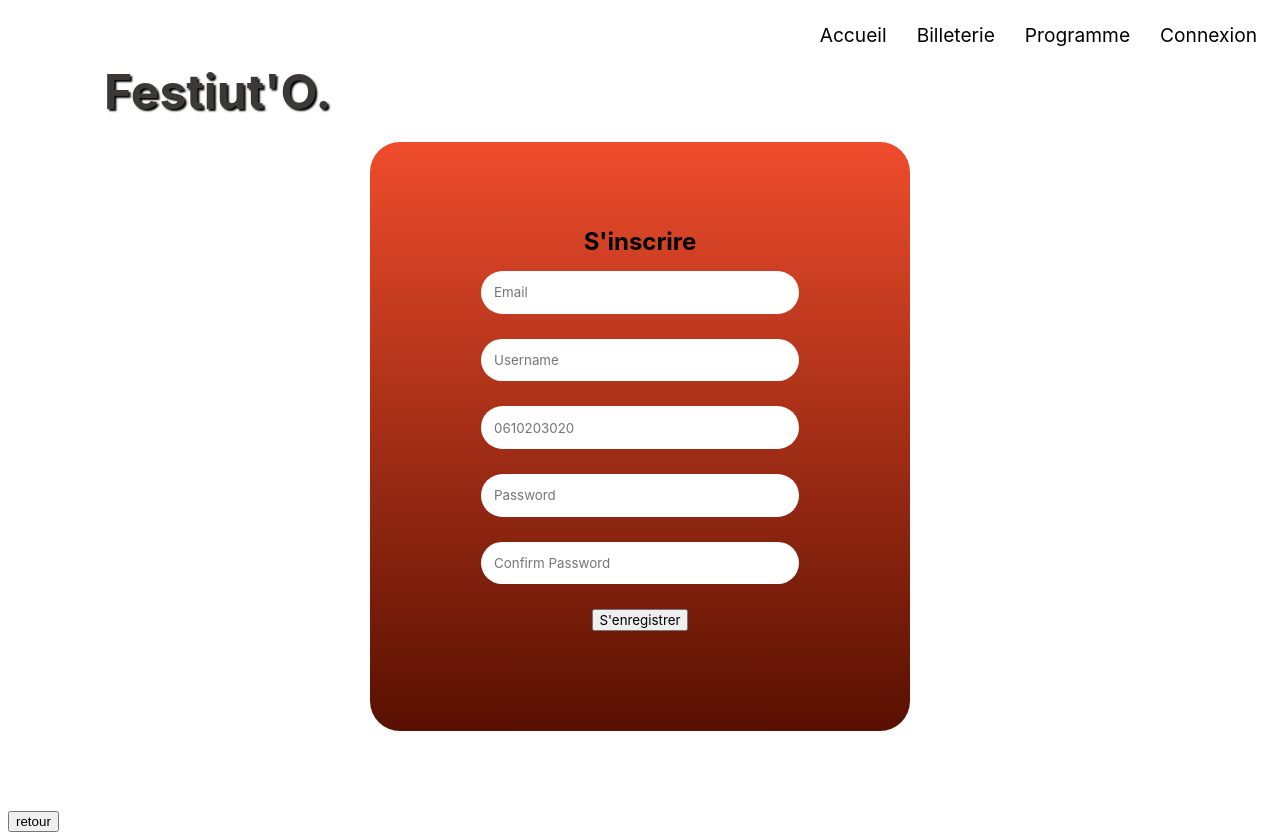
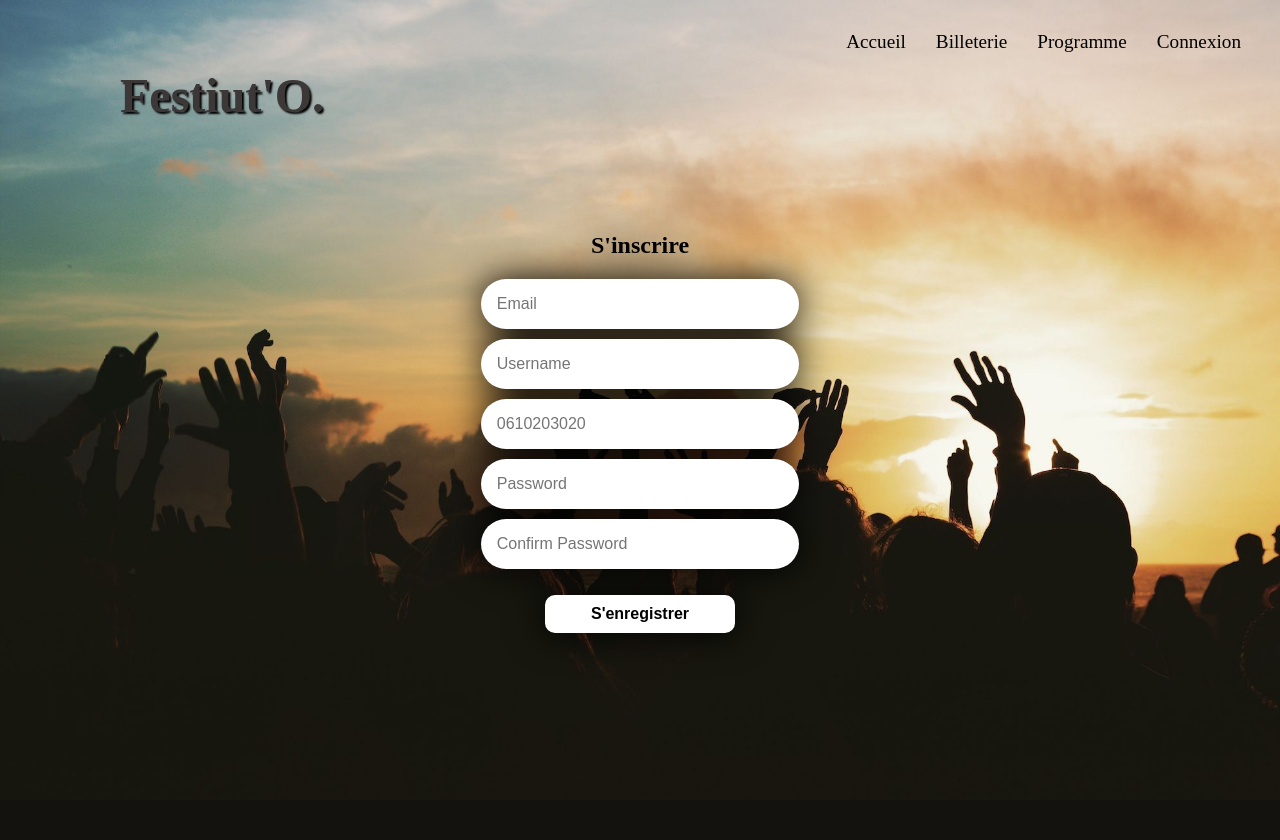
Before and after one commit to Plumatachi/FestiutO, a Flask app: page /Register/ in a window 1280 px wide. After the commit the page ends 708 px from the top, so only its background shows below. Run offline with Flask 3, Linux system fonts and the light colour scheme.

Commit message:
Add new CSS files and update existing CSS files

```diff
--- /dev/null
+++ b/FestiutO/static/css/background-festival-ete.css
@@ -0,0 +1,7 @@
+html {
+    background-image: url("../imagesHtml/festival_musique_ete.jpg");
+    background-repeat: no-repeat;
+    background-size: 100% auto;
+    background-position: top center;
+    background-color: rgb(25, 22, 14);
+}
--- a/FestiutO/static/css/base.css
+++ b/FestiutO/static/css/base.css
@@ -1,9 +1,4 @@
 /* @import url('https://fonts.googleapis.com/css2?family=Inter&display=swap'); */
-
-body, .input *, .element{
-    font-family: 'Inter', sans-serif;
-}
-
 
 a {
     text-decoration: none;
--- /dev/null
+++ b/FestiutO/static/css/billeterie.css
@@ -0,0 +1,3 @@
+main{
+    margin-top: 8em;
+}
--- a/FestiutO/static/css/register.css
+++ b/FestiutO/static/css/register.css
@@ -1,25 +1,89 @@
+.form {
+    margin-left: auto;
+    margin-right: auto;
+    width: 30%;
+    padding: 5em;
+    text-align: center;
+    border-radius: 30px;
+    filter: drop-shadow(0 0 1.2rem #000);
+}
+
+.element{
+    font-size: 16px;
+    font-family: Arial, sans-serif;
+    color: rgb(16, 16, 17);
+}
+
+.elementSubmit:hover{
+    background-color: rgb(238, 76, 44);
+    color: white;
+    cursor: pointer;
+}
+
+.elementSubmit{
+    background-color: rgb(255, 255, 255);
+    color: rgb(0, 0, 0);
+    cursor: pointer;
+}
+
+
+
+main{
+    background-color: transparent;
+    padding-top: 3em;
+}
+header {
+    margin: 1em;
+
+    border-radius: 10px;
+}
+
+
+.btn-container *{
+    color: none;
+    border: none;
+    width: 50%;
+    border-radius: 10px;
+    margin: 1em;
+    padding: 10px;
+    font-weight: bold;
+}
+
+.input{
+    width: auto;
+    margin-top: 10px;
+    margin-bottom: 10px;
+    border-radius: 10px;
+    border: none;
+}
+
 .element *{
     border-radius: 30px;
     width: 84%;
     border: none;
     padding: 1em;
     cursor: pointer;
-    background-color: rgb(130, 139, 4);
-    background: white;
 }
 
-.form * {
-    font-family: 'Inter', sans-serif;
-    margin-top: 5px;
-    margin-bottom: 10px;
+/* .registerA:hover{
+    cursor: pointer;
+    color: rgb(255, 0, 0);
+} */
+
+.btn-container-register *{
+    color: none;
+    border: none;
+    width: 50%;
+    border-radius: 10px;
+    margin: 1em;
+    padding: 10px;
+    font-weight: bold;
+    background-color: rgb(255, 255, 255);
+
 }
 
-.form{
-    margin: 5em auto;
-    width: 30%;
-    padding: 5em;
-    text-align: center;
-    align-items: center;
-    background: linear-gradient(to bottom, rgb(238, 76, 44), rgb(88, 16, 1));
-    border-radius: 30px;
+.btn-container-register *:hover{
+    cursor: pointer;
+    background-color: rgb(238, 76, 44);
+    color: white;
 }
--- a/FestiutO/templates/home.html
+++ b/FestiutO/templates/home.html
@@ -2,4 +2,5 @@
 
 {% block styles %}
 <link rel="stylesheet" href="{{ url_for('static', filename='css/acceuil.css') }}">
+<link rel="stylesheet" href="{{ url_for('static', filename='css/background-festival-ete.css') }}">
 {% endblock %}
--- a/FestiutO/templates/register.html
+++ b/FestiutO/templates/register.html
@@ -1,42 +1,62 @@
-{% extends "base.html" %}
+{% extends "base.html" %} {% block styles %} {{ super() }}
+<link
+  rel="stylesheet"
+  href="{{ url_for('static',filename='./css/background-festival-ete.css') }}"
+/>
+<link
+  rel="stylesheet"
+  href="{{ url_for('static',filename='./css/register.css') }}"
+/>
+<link
+  rel="stylesheet"
+  href="{{ url_for('static',filename='./css/base.css') }}"
+/>
+{% endblock %} {% block content %}
 
-{% block styles %}
-{{ super() }}
-<link rel="stylesheet" href="{{ url_for('static',filename='./css/register.css') }}">
-{% endblock %}
-
-{% block title %}Connexion{% endblock %}
-{% block content %}
-
-    <div>
 <div>
   <div class="form">
     <h2>S'inscrire</h2>
-                <form role="form" method="POST" action ="{{ url_for('register') }}" >
+    <form role="form" method="POST" action="{{ url_for('register') }}">
       {{ form.hidden_tag() }}
+      <div class="input">
         <div class="element">
-                    {{ form.email(size=50, class_="form-control element", placeholder="Email") }}
+          {{ form.email(size=50, class_="form-control element",
+          placeholder="Email") }}
         </div>
-                <div  class="element">
-                    {{ form.nom(size=50, class_="form-control element", placeholder="Username") }}
       </div>
-                <div>
-                    <div class="element">{{ form.numerotelephone(size=50, class_="form-control element", placeholder="0610203020") }}</div>
+      <div class="input">
+        <div class="element">
+          {{ form.nom(size=50, class_="form-control element",
+          placeholder="Username") }}
         </div>
-                <div >
-                    <div class="element">{{ form.password(size=50, class_="form-control element", placeholder="Password") }}</div>
       </div>
-                <div>
-                    <div class="element">{{ form.confirm(size=50, class_="form-control element", placeholder="Confirm Password") }}</div>
+      <div class="input">
+        <div class="element">
+          {{ form.numerotelephone(size=50, class_="form-control element",
+          placeholder="0610203020") }}
         </div>
-                <div>
-                    <input type="submit" value="S'enregistrer">
+      </div>
+      <div class="input">
+        <div class="element">
+          {{ form.password(size=50, class_="form-control element",
+          placeholder="Password") }}
+        </div>
+      </div>
+      <div class="input">
+        <div class="element">
+          {{ form.confirm(size=50, class_="form-control element",
+          placeholder="Confirm Password") }}
+        </div>
+      </div>
+      <div class="btn-container">
+        <input
+          type="submit"
+          class="element elementSubmit"
+          value="S'enregistrer"
+        />
       </div>
     </form>
   </div>
 </div>
-    </div>
-    <div id="mdp-container">
-        <button id="btn-retour-mdp">retour</button>
-    </div>
+
 {% endblock %}
```
Also changed, not shown: FestiutO/static/css/login.css (+38 -16 lines), FestiutO/static/css/programmme.css (added, +7 -0 lines), FestiutO/templates/login.html (+39 -23 lines). Lines whose indentation alone changed are shown as unchanged.
